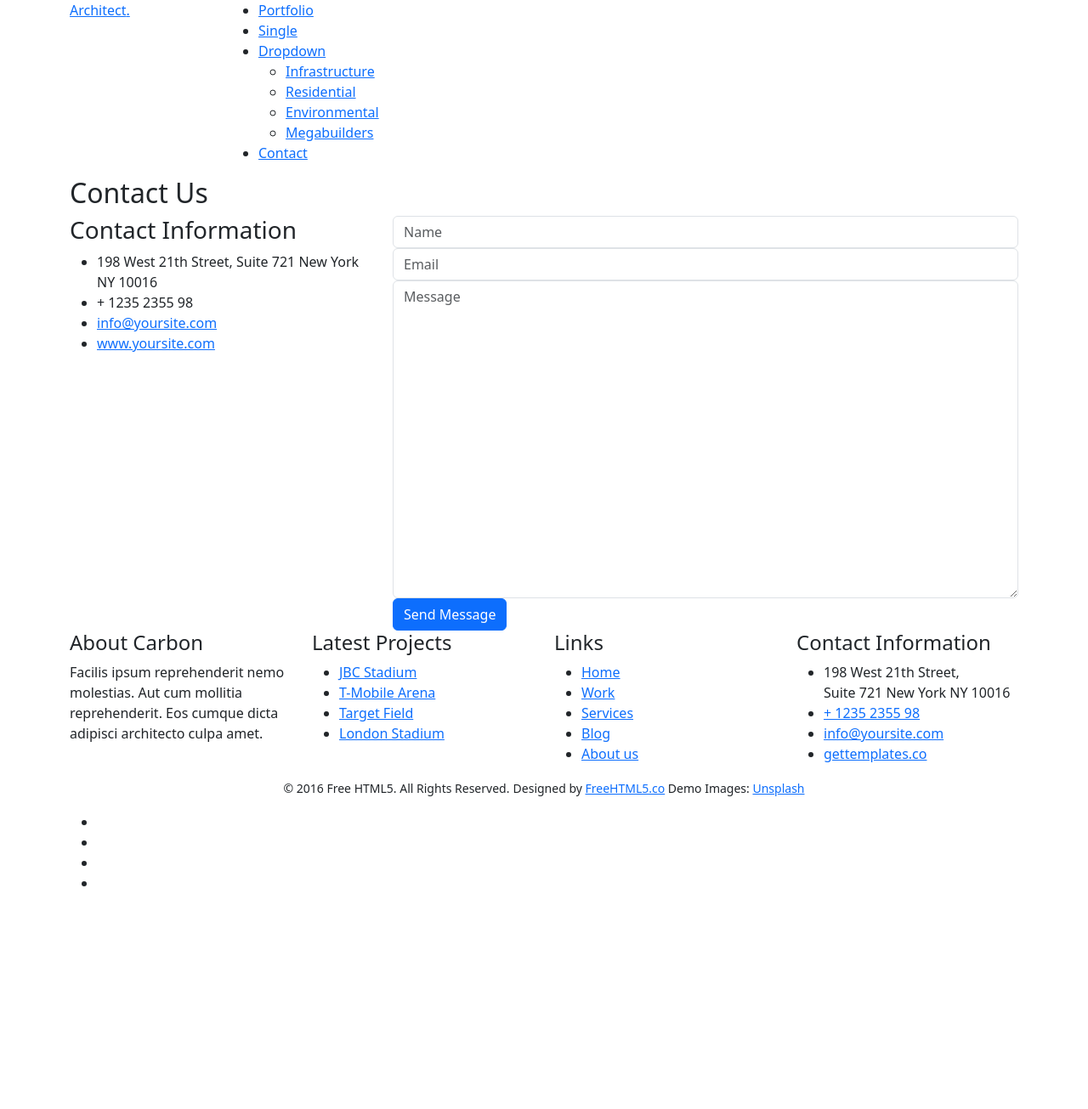
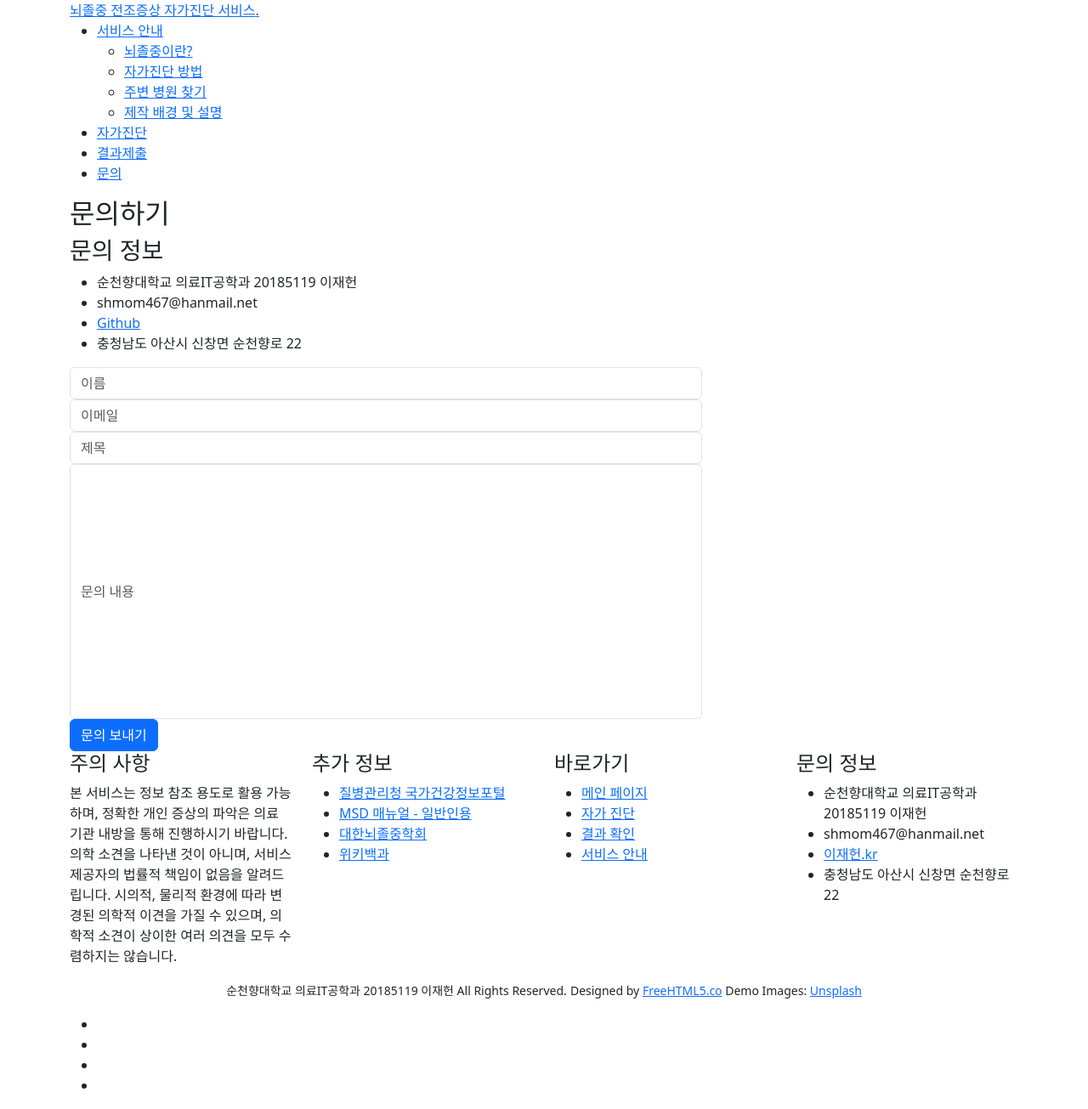
Before and after one commit to Damnun/brainstroke-symptoms-selfdiagnosis, a Flask app: page /contact.html in a window 1280 px wide. Shown: the whole page at 85% size. Before the commit the page ends 1043 px from the top, so only its background shows below. Run offline with Flask 2, Linux system fonts and the light colour scheme; some libraries are stand-ins or nearby versions.

Commit message:
add : "contact page, SQLAlchemy DB connection - contact page"

```diff
--- a/HandEyeDetection.py
+++ b/HandEyeDetection.py
@@ -1,3 +1,4 @@
+# Hand, Eye 인식
 import cv2
 import dlib
 import imutils
--- a/app.py
+++ b/app.py
@@ -1,7 +1,30 @@
+import os
+
 from flask import Flask, render_template, request
+
+import models
+from models import db
 
 app = Flask(__name__)
 app.static_folder = "/Users/jaeheon/Desktop/Dev/uzu/static"
+
+# SQLAlchemy 설정
+# 현재있는 파일의 디렉토리 절대경로
+basdir = os.path.abspath(os.path.dirname(__file__))
+# basdir 경로안에 DB파일 만들기
+dbfile = os.path.join(basdir, 'db.sqlite')
+# 내가 사용 할 DB URI
+app.config['SQLALCHEMY_DATABASE_URI'] = 'sqlite:///' + dbfile
+# 비지니스 로직이 끝날때 Commit 실행(DB반영)
+app.config['SQLALCHEMY_COMMIT_ON_TEARDOWN'] = True
+# 수정사항에 대한 TRACK
+app.config['SQLALCHEMY_TRACK_MODIFICATIONS'] = False
+# SECRET_KEY
+app.config['SECRET_KEY'] = 'jqiowejrojzxcovnklqnweiorjqwoijroi'
+
+db.init_app(app)
+db.app = app
+db.create_all()
 
 
 @app.route('/')
@@ -19,9 +42,22 @@ def index_2():
     return render_template('index.html')
 
 
-@app.route('/contact.html')
+@app.route('/contact.html', methods=['GET', 'POST'])
 def contact():
-    return render_template('contact.html')
+    if request.method == 'GET':
+        return render_template('contact.html')
+    else:
+        name = request.form.get('name')
+        email = request.form.get('email')
+        title = request.form.get('title')
+        question = request.form.get('question')
+        answered = 0
+        print(name, email, title, question, answered)
+        dbdata = models.Contact(username=name, email=email, title=title, question=question, answered=answered)
+        db.session.add(dbdata)
+        db.session.commit()
+        return "성공"
+    return redirect('/')
 
 
 @app.route('/checkout.html', methods=['GET', 'POST'])
--- a/face-recognition-py.py
+++ b/face-recognition-py.py
@@ -1,3 +1,4 @@
+# flask 웹캠을 이용한 안면인식 페이지 예제
 from flask import Flask, render_template, Response
 import cv2
 import numpy as np
--- a/templates/checkout.html
+++ b/templates/checkout.html
@@ -84,7 +84,7 @@
 
 <div class="container row" style="float: none; margin:0 auto; width: 100%">
     <h4 class="mb-3">뇌졸중 자가 진단을 위한 개인 정보 입력</h4>
-    <form class="needs-validation" method="POST" , action="#">
+    <form class="needs-validation" method="POST" action="#">
         <div class="col-12">
             <label for="name" class="form-label">이름</label>
             <div class="input-group has-validation">
--- a/templates/contact.html
+++ b/templates/contact.html
@@ -68,22 +68,23 @@
         <div class="container">
             <div class="top-menu">
                 <div class="row">
-                    <div class="col-sm-2">
-                        <div id="fh5co-logo"><a href="index.html">Architect<span>.</span></a></div>
+                    <div class="col-sm-6">
+                        <div id="fh5co-logo"><a href="index.html">뇌졸중 전조증상 자가진단 서비스<span>.</span></a></div>
                     </div>
-                    <div class="col-sm-10 text-right menu-1">
+                    <div class="col-sm-13 text-right menu-1">
                         <ul>
-                            <li><a href="index.html">Portfolio</a></li>
-                            <li><a href="single.html">Single</a></li>
-                            <li class="has-dropdown"><a href="single.html">Dropdown</a>
+                            <li class="has-dropdown"><a href="single.html">서비스 안내</a>
                                 <ul class="dropdown">
-                                    <li><a href="#">Infrastructure</a></li>
-                                    <li><a href="#">Residential</a></li>
-                                    <li><a href="#">Environmental</a></li>
-                                    <li><a href="#">Megabuilders</a></li>
+                                    <li><a href="#">뇌졸중이란?</a></li>
+                                    <li><a href="#">자가진단 방법</a></li>
+                                    <li><a href="#">주변 병원 찾기</a></li>
+                                    <li><a href="#">제작 배경 및 설명</a></li>
                                 </ul>
                             </li>
-                            <li class="active"><a href="contact.html">Contact</a></li>
+                            <li><a href="index.html">자가진단</a></li>
+                            <li><a href="single.html">결과제출</a></li>
+
+                            <li><a href="contact.html">문의</a></li>
                         </ul>
                     </div>
                 </div>
@@ -91,92 +92,104 @@
             </div>
         </div>
     </nav>
+
     <div class="container">
         <div id="fh5co-intro">
             <div class="row animate-box">
                 <div class="col-md-8 col-md-offset-2 col-md-pull-2">
-                    <h2>Contact Us</h2>
+                    <h2>문의하기</h2>
                 </div>
             </div>
         </div>
-        <div id="fh5co-contact">
+
+        <div id="fh4co-contact">
             <div class="row">
                 <div class="col-md-4 animate-box">
-                    <h3>Contact Information</h3>
+                    <h3>문의 정보</h3>
                     <ul class="contact-info">
-                        <li><i class="icon-location4"></i>198 West 21th Street, Suite 721 New York NY 10016</li>
-                        <li><i class="icon-phone3"></i>+ 1235 2355 98</li>
-                        <li><i class="icon-location3"></i><a href="#">info@yoursite.com</a></li>
-                        <li><i class="icon-globe2"></i><a href="#">www.yoursite.com</a></li>
+                        <li><i class="icon-location4"></i>순천향대학교 의료IT공학과 20185119 이재헌</li>
+                        <li><i class="icon-phone3"></i>shmom467@hanmail.net</li>
+                        <li><i class="icon-location3"></i><a href="이재헌.kr">Github</a></li>
+                        <li><i class="icon-globe2"></i>충청남도 아산시 신창면 순천향로 22</li>
                     </ul>
                 </div>
+            <form method="POST" action="#">
                 <div class="col-md-8 animate-box">
                     <div class="form-wrap">
                         <div class="row">
                             <div class="col-md-12">
                                 <div class="form-group">
-                                    <input type="text" class="form-control" placeholder="Name">
+                                    <input type="text" class="form-control" placeholder="이름" name="name">
                                 </div>
                             </div>
                             <div class="col-md-12">
                                 <div class="form-group">
-                                    <input type="text" class="form-control" placeholder="Email">
+                                    <input type="text" class="form-control" placeholder="이메일" name="email">
                                 </div>
                             </div>
                             <div class="col-md-12">
                                 <div class="form-group">
-                                    <textarea name="" class="form-control" id="" cols="30" rows="15"
-                                              placeholder="Message"></textarea>
+                                    <input type="text" class="form-control" placeholder="제목" name="title">
                                 </div>
                             </div>
                             <div class="col-md-12">
                                 <div class="form-group">
-                                    <input type="submit" value="Send Message" class="btn btn-primary btn-modify">
+                                    <input type="text" class="form-control" placeholder="문의 내용" name="question"
+                                        style="width: 100%; height: 300px;">
+                                </div>
+                            </div>
+                            <div class="col-md-12">
+                                <div class="form-group">
+                                    <input type="submit" value="문의 보내기" class="btn btn-primary btn-modify">
                                 </div>
                             </div>
                         </div>
                     </div>
                 </div>
-            </div>
+            </form></div>
         </div>
     </div><!-- END container -->
+
 
     <div class="container">
         <footer id="fh5co-footer" role="contentinfo">
             <div class="row">
                 <div class="col-md-3 fh5co-widget">
-                    <h4>About Carbon</h4>
-                    <p>Facilis ipsum reprehenderit nemo molestias. Aut cum mollitia reprehenderit. Eos cumque dicta
-                        adipisci architecto culpa amet.</p>
+                    <h4>주의 사항</h4>
+                    <p>본 서비스는 정보 참조 용도로 활용 가능하며, 정확한 개인 증상의 파악은 의료 기관 내방을 통해 진행하시기 바랍니다. 의학 소견을 나타낸 것이 아니며, 서비스 제공자의 법률적
+                        책임이 없음을 알려드립니다. 시의적, 물리적 환경에 따라 변경된 의학적 이견을 가질 수 있으며, 의학적 소견이 상이한 여러 의견을 모두 수렴하지는 않습니다.</p>
                 </div>
                 <div class="col-md-3 col-md-push-1">
-                    <h4>Latest Projects</h4>
+                    <h4>추가 정보</h4>
                     <ul class="fh5co-footer-links">
-                        <li><a href="#">JBC Stadium</a></li>
-                        <li><a href="#">T-Mobile Arena</a></li>
-                        <li><a href="#">Target Field</a></li>
-                        <li><a href="#">London Stadium</a></li>
+                        <li>
+                            <a href="https://health.kdca.go.kr/healthinfo/biz/health/ccvdInfo/ccvcdInfo/cbvcacdInfoMain.do">질병관리청
+                                국가건강정보포털</a></li>
+                        <li>
+                            <a href="https://www.msdmanuals.com/ko-kr/%ED%99%88/%EB%87%8C,-%EC%B2%99%EC%88%98,-%EC%8B%A0%EA%B2%BD-%EC%9E%A5%EC%95%A0/%EB%87%8C%EC%A1%B8%EC%A4%91-cva/%EB%87%8C%EC%A1%B8%EC%A4%91-%EA%B0%9C%EC%9A%94">MSD
+                                매뉴얼 - 일반인용</a></li>
+                        <li><a href="https://www.stroke.or.kr/stroke/?doc=3">대한뇌졸중학회</a></li>
+                        <li><a href="https://ko.wikipedia.org/wiki/%EB%87%8C%EC%A1%B8%EC%A4%91">위키백과</a></li>
                     </ul>
                 </div>
 
                 <div class="col-md-3 col-md-push-1">
-                    <h4>Links</h4>
+                    <h4>바로가기</h4>
                     <ul class="fh5co-footer-links">
-                        <li><a href="#">Home</a></li>
-                        <li><a href="#">Work</a></li>
-                        <li><a href="#">Services</a></li>
-                        <li><a href="#">Blog</a></li>
-                        <li><a href="#">About us</a></li>
+                        <li><a href="index.html">메인 페이지</a></li>
+                        <li><a href="checkout.html">자가 진단</a></li>
+                        <li><a href="#">결과 확인</a></li>
+                        <li><a href="#">서비스 안내</a></li>
                     </ul>
                 </div>
 
                 <div class="col-md-3">
-                    <h4>Contact Information</h4>
+                    <h4>문의 정보</h4>
                     <ul class="fh5co-footer-links">
-                        <li>198 West 21th Street, <br> Suite 721 New York NY 10016</li>
-                        <li><a href="tel://1234567920">+ 1235 2355 98</a></li>
-                        <li><a href="mailto:info@yoursite.com">info@yoursite.com</a></li>
-                        <li><a href="http://gettemplates.co">gettemplates.co</a></li>
+                        <li>순천향대학교 의료IT공학과<br>20185119 이재헌</li>
+                        <li>shmom467@hanmail.net</li>
+                        <li><a href="http://이재헌.kr">이재헌.kr</a></li>
+                        <li>충청남도 아산시 신창면 순천향로 22</li>
                     </ul>
                 </div>
 
@@ -185,7 +198,7 @@
             <div class="row copyright">
                 <div class="col-md-12 text-center">
                     <p>
-                        <small class="block">&copy; 2016 Free HTML5. All Rights Reserved.</small>
+                        <small class="block">순천향대학교 의료IT공학과 20185119 이재헌 All Rights Reserved.</small>
                         <small class="block">Designed by <a href="http://freehtml5.co/" target="_blank">FreeHTML5.co</a>
                             Demo Images: <a href="http://unsplash.co/" target="_blank">Unsplash</a></small>
                     </p>
```
Also changed, not shown: models.py (added, +21 -0 lines), templates/index.html (+5 -5 lines), README.md.
